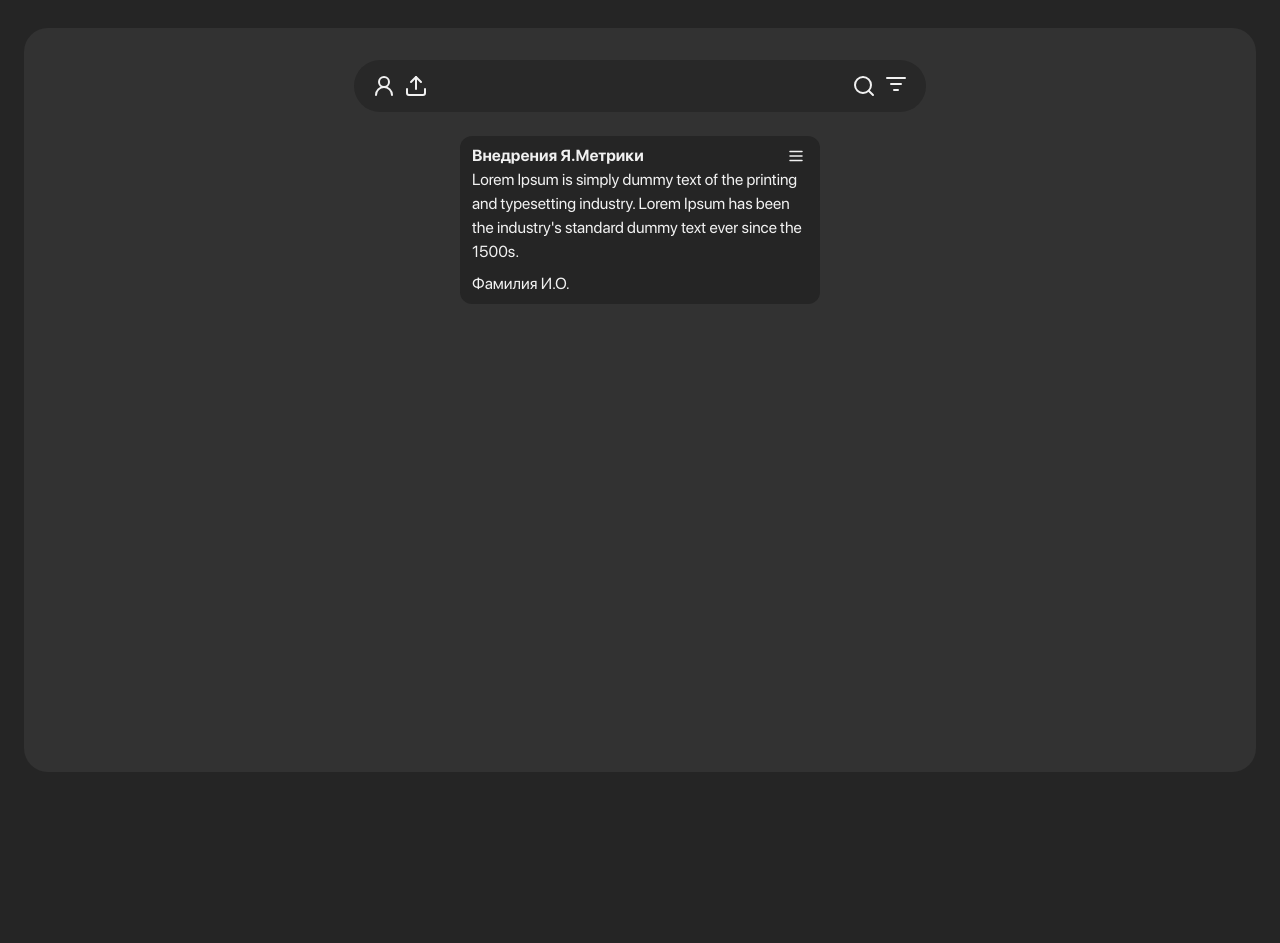
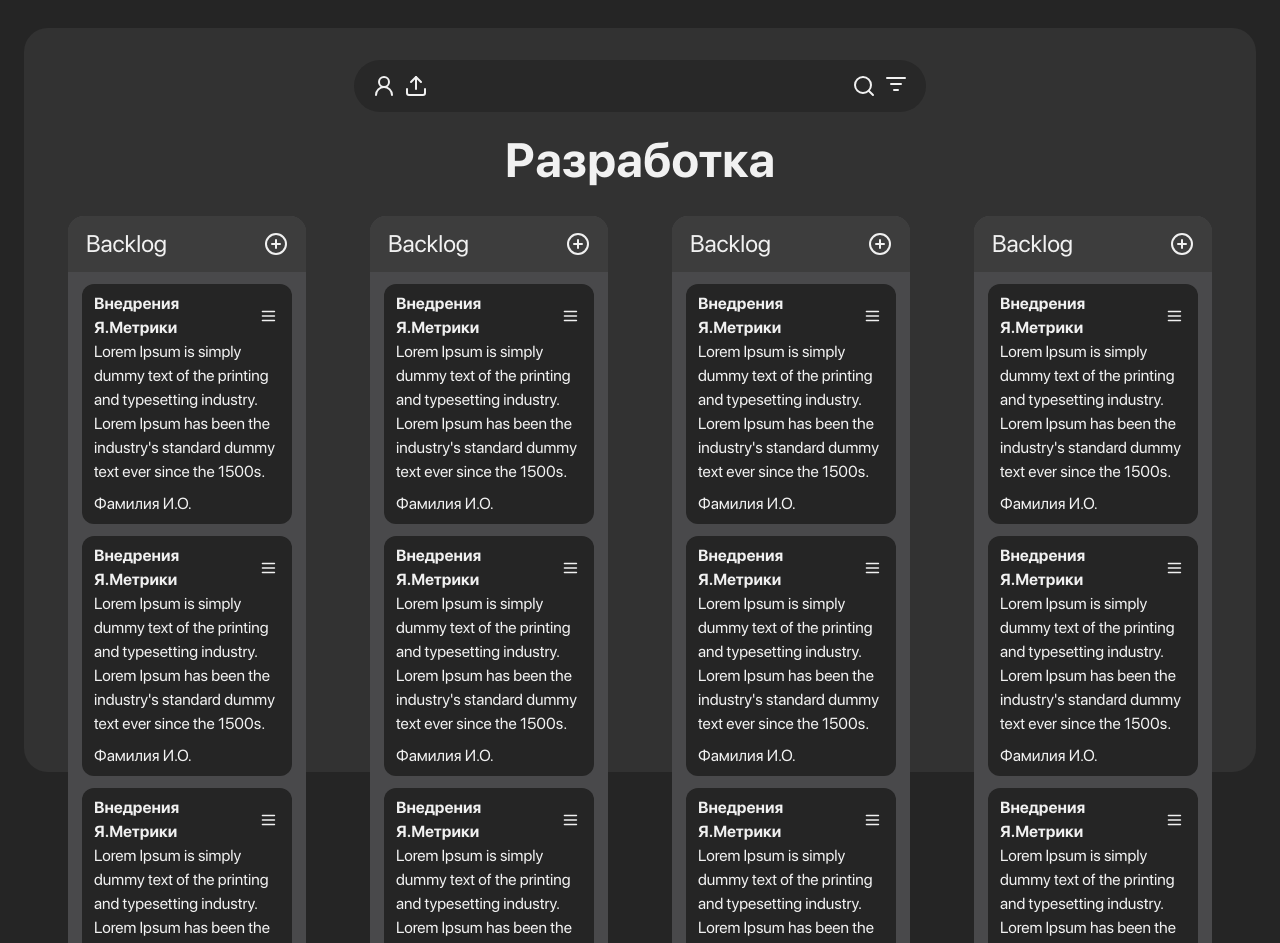
Before and after one commit to BigEnterpriseTechCorporation/Frontend, a Next.js app: page / in a window 1280 px wide. Shown: the top 943 px of the page. Before the commit the page ends 800 px from the top, so only its background shows below. Built offline with nearby package versions, Linux system fonts and the light colour scheme.

Commit message:
feat: add task groups

```diff
--- a/app/page.tsx
+++ b/app/page.tsx
@@ -1,18 +1,99 @@
 import Navigation from "@/components/layout/navigation";
 import Task from "@/components/ui/task";
+import TaskGroup from "@/components/ui/taskGroup";
 import { ListFilter, Search, UserRound } from "lucide-react";
 
 export default function Home() {
+	const TaskGroups = [
+		<TaskGroup
+			name="Backlog"
+			tasks={[
+				<Task
+					title="Внедрения Я.Метрики"
+					description="Lorem Ipsum is simply dummy text of the printing and typesetting industry. Lorem Ipsum has been the industry's standard dummy text ever since the 1500s. when an unknown printer took a galley of type and scrambled it to make a type specimen book. It has survived not only five centuries, but also the leap into electronic typesetting, remaining essentially unchanged. It was popularised in the 1960s with the release of Letraset sheets containing Lorem Ipsum passages, and more recently with desktop publishing software like Aldus PageMaker including versions of Lorem Ipsum."
+					assignee="Фамилия И.О."
+				/>,
+				<Task
+					title="Внедрения Я.Метрики"
+					description="Lorem Ipsum is simply dummy text of the printing and typesetting industry. Lorem Ipsum has been the industry's standard dummy text ever since the 1500s. when an unknown printer took a galley of type and scrambled it to make a type specimen book. It has survived not only five centuries, but also the leap into electronic typesetting, remaining essentially unchanged. It was popularised in the 1960s with the release of Letraset sheets containing Lorem Ipsum passages, and more recently with desktop publishing software like Aldus PageMaker including versions of Lorem Ipsum."
+					assignee="Фамилия И.О."
+				/>,
+				<Task
+					title="Внедрения Я.Метрики"
+					description="Lorem Ipsum is simply dummy text of the printing and typesetting industry. Lorem Ipsum has been the industry's standard dummy text ever since the 1500s. when an unknown printer took a galley of type and scrambled it to make a type specimen book. It has survived not only five centuries, but also the leap into electronic typesetting, remaining essentially unchanged. It was popularised in the 1960s with the release of Letraset sheets containing Lorem Ipsum passages, and more recently with desktop publishing software like Aldus PageMaker including versions of Lorem Ipsum."
+					assignee="Фамилия И.О."
+				/>,
+			]}
+		/>,
+		<TaskGroup
+			name="Backlog"
+			tasks={[
+				<Task
+					title="Внедрения Я.Метрики"
+					description="Lorem Ipsum is simply dummy text of the printing and typesetting industry. Lorem Ipsum has been the industry's standard dummy text ever since the 1500s. when an unknown printer took a galley of type and scrambled it to make a type specimen book. It has survived not only five centuries, but also the leap into electronic typesetting, remaining essentially unchanged. It was popularised in the 1960s with the release of Letraset sheets containing Lorem Ipsum passages, and more recently with desktop publishing software like Aldus PageMaker including versions of Lorem Ipsum."
+					assignee="Фамилия И.О."
+				/>,
+				<Task
+					title="Внедрения Я.Метрики"
+					description="Lorem Ipsum is simply dummy text of the printing and typesetting industry. Lorem Ipsum has been the industry's standard dummy text ever since the 1500s. when an unknown printer took a galley of type and scrambled it to make a type specimen book. It has survived not only five centuries, but also the leap into electronic typesetting, remaining essentially unchanged. It was popularised in the 1960s with the release of Letraset sheets containing Lorem Ipsum passages, and more recently with desktop publishing software like Aldus PageMaker including versions of Lorem Ipsum."
+					assignee="Фамилия И.О."
+				/>,
+				<Task
+					title="Внедрения Я.Метрики"
+					description="Lorem Ipsum is simply dummy text of the printing and typesetting industry. Lorem Ipsum has been the industry's standard dummy text ever since the 1500s. when an unknown printer took a galley of type and scrambled it to make a type specimen book. It has survived not only five centuries, but also the leap into electronic typesetting, remaining essentially unchanged. It was popularised in the 1960s with the release of Letraset sheets containing Lorem Ipsum passages, and more recently with desktop publishing software like Aldus PageMaker including versions of Lorem Ipsum."
+					assignee="Фамилия И.О."
+				/>,
+			]}
+		/>,
+		<TaskGroup
+			name="Backlog"
+			tasks={[
+				<Task
+					title="Внедрения Я.Метрики"
+					description="Lorem Ipsum is simply dummy text of the printing and typesetting industry. Lorem Ipsum has been the industry's standard dummy text ever since the 1500s. when an unknown printer took a galley of type and scrambled it to make a type specimen book. It has survived not only five centuries, but also the leap into electronic typesetting, remaining essentially unchanged. It was popularised in the 1960s with the release of Letraset sheets containing Lorem Ipsum passages, and more recently with desktop publishing software like Aldus PageMaker including versions of Lorem Ipsum."
+					assignee="Фамилия И.О."
+				/>,
+				<Task
+					title="Внедрения Я.Метрики"
+					description="Lorem Ipsum is simply dummy text of the printing and typesetting industry. Lorem Ipsum has been the industry's standard dummy text ever since the 1500s. when an unknown printer took a galley of type and scrambled it to make a type specimen book. It has survived not only five centuries, but also the leap into electronic typesetting, remaining essentially unchanged. It was popularised in the 1960s with the release of Letraset sheets containing Lorem Ipsum passages, and more recently with desktop publishing software like Aldus PageMaker including versions of Lorem Ipsum."
+					assignee="Фамилия И.О."
+				/>,
+				<Task
+					title="Внедрения Я.Метрики"
+					description="Lorem Ipsum is simply dummy text of the printing and typesetting industry. Lorem Ipsum has been the industry's standard dummy text ever since the 1500s. when an unknown printer took a galley of type and scrambled it to make a type specimen book. It has survived not only five centuries, but also the leap into electronic typesetting, remaining essentially unchanged. It was popularised in the 1960s with the release of Letraset sheets containing Lorem Ipsum passages, and more recently with desktop publishing software like Aldus PageMaker including versions of Lorem Ipsum."
+					assignee="Фамилия И.О."
+				/>,
+			]}
+		/>,
+		<TaskGroup
+			name="Backlog"
+			tasks={[
+				<Task
+					title="Внедрения Я.Метрики"
+					description="Lorem Ipsum is simply dummy text of the printing and typesetting industry. Lorem Ipsum has been the industry's standard dummy text ever since the 1500s. when an unknown printer took a galley of type and scrambled it to make a type specimen book. It has survived not only five centuries, but also the leap into electronic typesetting, remaining essentially unchanged. It was popularised in the 1960s with the release of Letraset sheets containing Lorem Ipsum passages, and more recently with desktop publishing software like Aldus PageMaker including versions of Lorem Ipsum."
+					assignee="Фамилия И.О."
+				/>,
+				<Task
+					title="Внедрения Я.Метрики"
+					description="Lorem Ipsum is simply dummy text of the printing and typesetting industry. Lorem Ipsum has been the industry's standard dummy text ever since the 1500s. when an unknown printer took a galley of type and scrambled it to make a type specimen book. It has survived not only five centuries, but also the leap into electronic typesetting, remaining essentially unchanged. It was popularised in the 1960s with the release of Letraset sheets containing Lorem Ipsum passages, and more recently with desktop publishing software like Aldus PageMaker including versions of Lorem Ipsum."
+					assignee="Фамилия И.О."
+				/>,
+				<Task
+					title="Внедрения Я.Метрики"
+					description="Lorem Ipsum is simply dummy text of the printing and typesetting industry. Lorem Ipsum has been the industry's standard dummy text ever since the 1500s. when an unknown printer took a galley of type and scrambled it to make a type specimen book. It has survived not only five centuries, but also the leap into electronic typesetting, remaining essentially unchanged. It was popularised in the 1960s with the release of Letraset sheets containing Lorem Ipsum passages, and more recently with desktop publishing software like Aldus PageMaker including versions of Lorem Ipsum."
+					assignee="Фамилия И.О."
+				/>,
+			]}
+		/>,
+	]
+
   return (
 		<div className="flex justify-center items-center h-screen px-6 py-7">
-			<section className="bg-DarkBGRD w-full h-full flex flex-col items-center px-11 py-8 rounded-3xl">
+			<section className="bg-DarkBGRD w-full h-full grid grid-rows-[max-content_max-content_auto] px-11 py-8 rounded-3xl">
 				<Navigation />
-				<main className="pt-6">
-					<Task
-						title="Внедрения Я.Метрики"
-						description="Lorem Ipsum is simply dummy text of the printing and typesetting industry. Lorem Ipsum has been the industry's standard dummy text ever since the 1500s. when an unknown printer took a galley of type and scrambled it to make a type specimen book. It has survived not only five centuries, but also the leap into electronic typesetting, remaining essentially unchanged. It was popularised in the 1960s with the release of Letraset sheets containing Lorem Ipsum passages, and more recently with desktop publishing software like Aldus PageMaker including versions of Lorem Ipsum."
-						assignee="Фамилия И.О."
-					/>
+				<h1 className="text-center text-5xl font-bold mb-8 pt-6">Разработка</h1>
+				<main className="self-stretch grid grid-cols-4 justify-between w-full gap-16" style={{gridTemplateColumns:`repeat(min(4,${TaskGroups.length}), minmax(0,1fr))`}}>
+					{TaskGroups.map((TaskGr)=>TaskGr)}
 				</main>
 			</section>
 		</div>
--- a/components/layout/navigation.tsx
+++ b/components/layout/navigation.tsx
@@ -11,7 +11,7 @@ export default function Navigation(){
   }
 
   return (
-		<nav className="bg-DarkTextboxBGRD w-1/2 py-3 px-4.5 flex justify-between items-center rounded-full">
+		<nav className="bg-DarkTextboxBGRD w-1/2 py-3 px-4.5 flex justify-between items-center justify-self-center rounded-full">
 			<div
 				role="group"
 				className="flex gap-2">
--- a/components/ui/task.tsx
+++ b/components/ui/task.tsx
@@ -16,7 +16,7 @@ export default function Task({ title, description, assignee, ...props }: TaskPro
   }
 
 	return (
-		<section className="bg-DarkContrastBGRD px-3 py-2 rounded-xl w-[22.5rem] h-min-[7.5rem] grid grid-rows-[max-content_auto_max-content]">
+		<section className="bg-DarkContrastBGRD px-3 py-2 rounded-xl w-full h-min-[7.5rem] grid grid-rows-[max-content_auto_max-content]">
 			<div className="flex justify-between items-center">
 				<h3 className="font-semibold">{title}</h3>
 				<Menu className='h-4.5'/>
--- /dev/null
+++ b/components/ui/taskGroup.tsx
@@ -0,0 +1,26 @@
+import { CirclePlus } from "lucide-react";
+import { ComponentPropsWithoutRef } from "react";
+
+interface TaskGroupProps extends ComponentPropsWithoutRef<"section">{
+  name:string
+  tasks: React.ReactNode[]
+}
+
+export default function TaskGroup({name,tasks,...props}:TaskGroupProps){
+  return (
+		<section className="bg-DarkTextboxExampleText h-full justify-self-stretch rounded-2xl">
+			<div
+				role="group"
+				className="flex justify-between items-center px-4.5 py-3 bg-BacklLable rounded-t-2xl">
+				<h2 className="text-2xl">{name}</h2>
+				<CirclePlus />
+			</div>
+			<ul className="px-3.5 flex flex-col gap-3 pt-3">
+				{tasks &&
+					tasks.map((task, index) => {
+						return <li key={name + '_task_' + index}>{task}</li>
+					})}
+			</ul>
+		</section>
+	)
+}
--- a/tailwind.config.ts
+++ b/tailwind.config.ts
@@ -9,6 +9,8 @@ const config: Config = {
 				DarkContrastBGRD: 'rgb(37, 37, 37)',
 				DarkBGRD: 'rgba(50,50,50,1)',
 				DarkTextboxBGRD: 'rgb(40, 40, 40)',
+				BacklLable: 'rgb(61, 61, 61)',
+				DarkTextboxExampleText: 'rgba(73, 73, 75, 1)',
 
 				//? text colors
 				DarkTextMissStyle: 'rgb(192, 192, 192)',
@@ -19,6 +21,7 @@ const config: Config = {
 			},
 			padding: {
 				'4.5': '1.125rem',
+				'3.5': '0.875rem',
 			},
 			borderRadius: {
 				xs: '0.5px',
```
